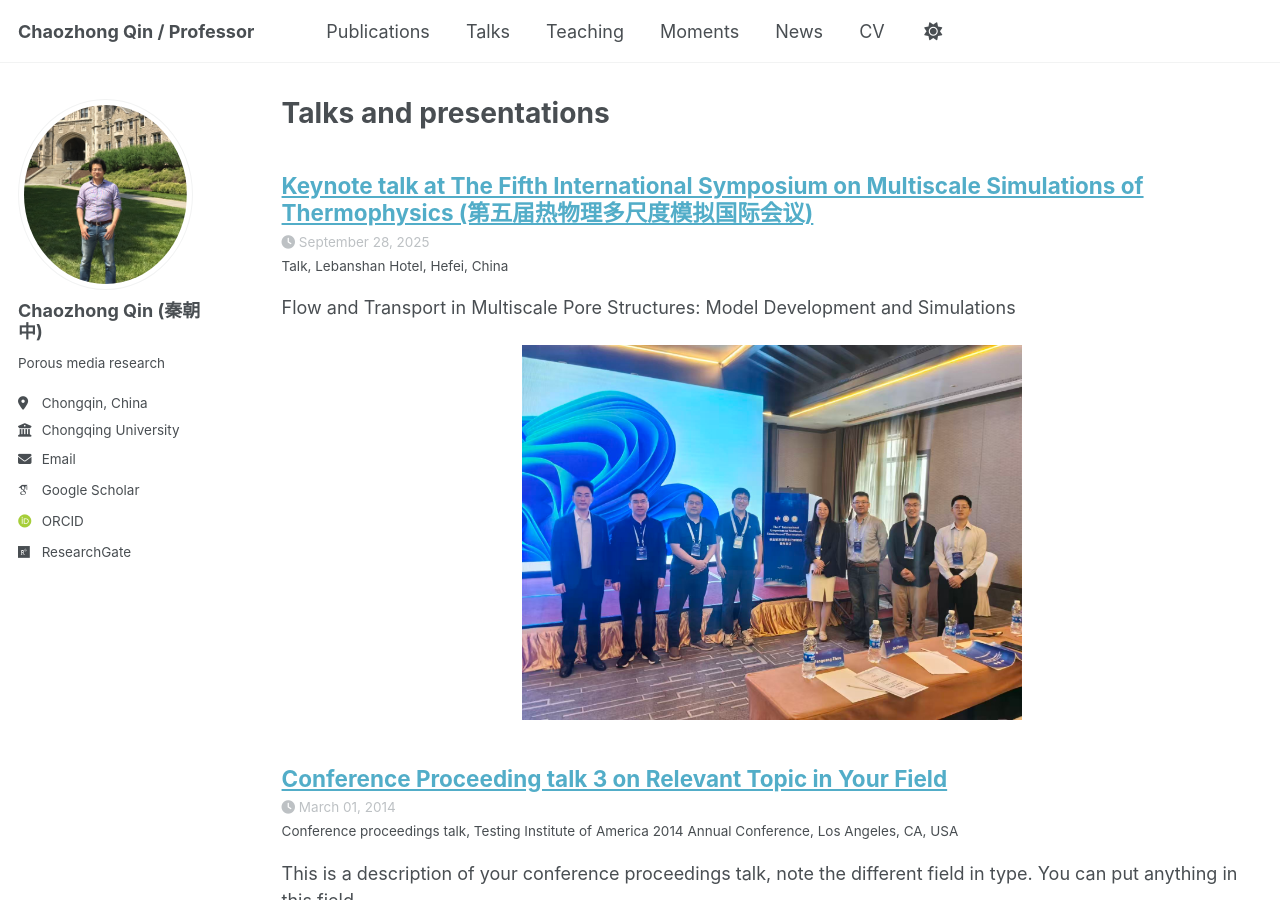
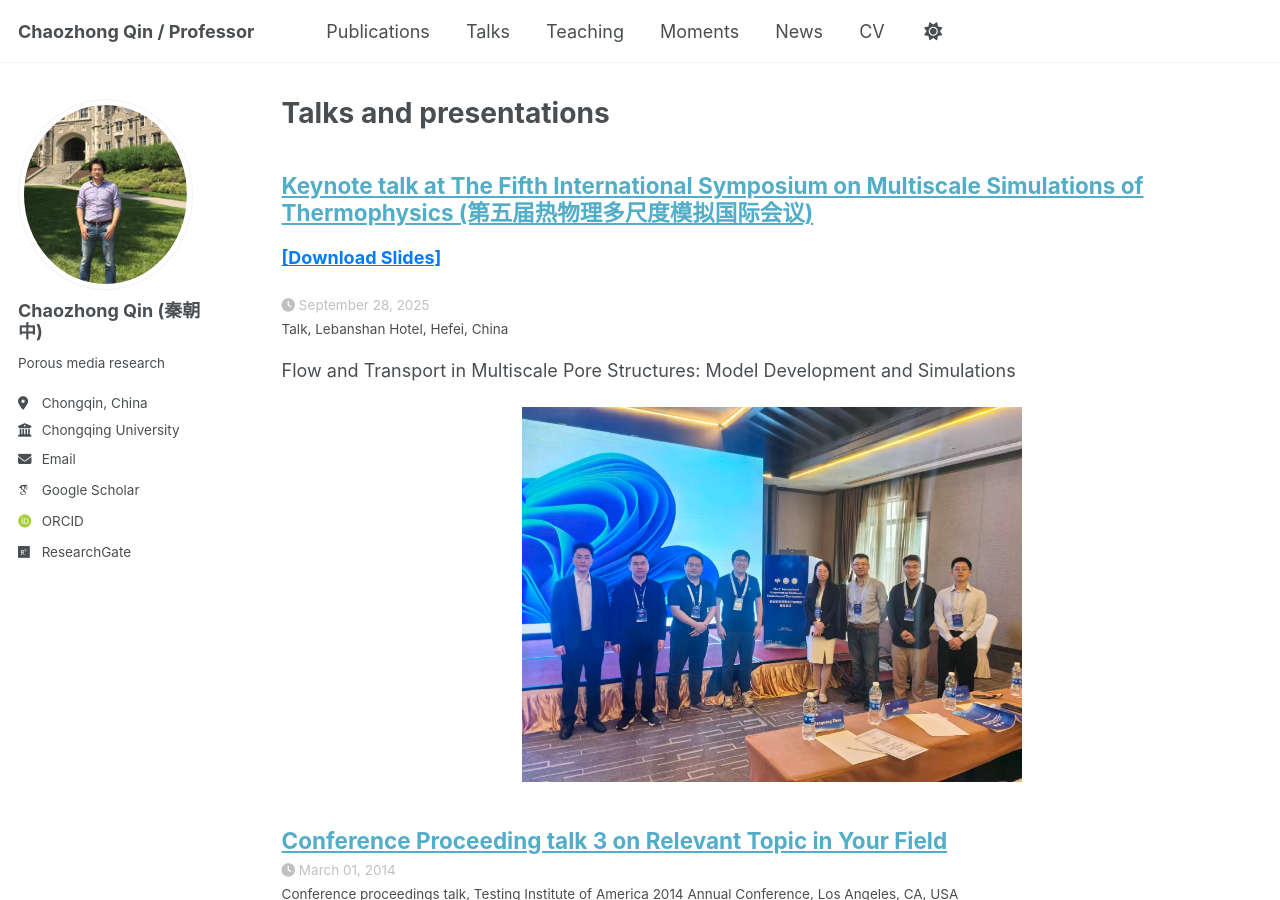
Before and after one commit to CZQIN/czqin.github.io, a Jekyll site: the page built from _pages/talks.html, in a window 1280 px wide and 900 px high. Built offline with Jekyll 4.4.1, drawn with Linux system fonts in a browser that asks for light colours; some web fonts are replaced; a script that is not in the unit is left out.

Commit message:
Update archive-single-talk.html

```diff
--- a/_includes/archive-single-talk.html
+++ b/_includes/archive-single-talk.html
@@ -35,6 +35,14 @@
     {% if post.read_time %}
       <p class="page__meta"><i class="fa fa-clock" aria-hidden="true"></i> {% include read-time.html %}</p>
     {% endif %}
+    {% if post.slidesurl %}
+     <p>
+    <a href="{{ post.slidesurl }}" target="_blank" style="font-weight: bold; color: #007bff;">
+      [Download Slides]
+     </a>
+   </p>
+    {% endif %}
+
     {% if post.date %}<p class="page__meta"><i class="fa fa-clock" aria-hidden="true"></i> {{ post.date | date: '%B %d, %Y' }}</p>{% endif %}
     {% if post.venue %}<p class="archive__item-excerpt" itemprop="description">{{post.type}}, {{ post.venue }},  {{post.location}} {% endif %}
     {% if post.excerpt %}<p class="archive__item-excerpt" itemprop="description">{{ post.excerpt | markdownify }}</p>{% endif %}
```
